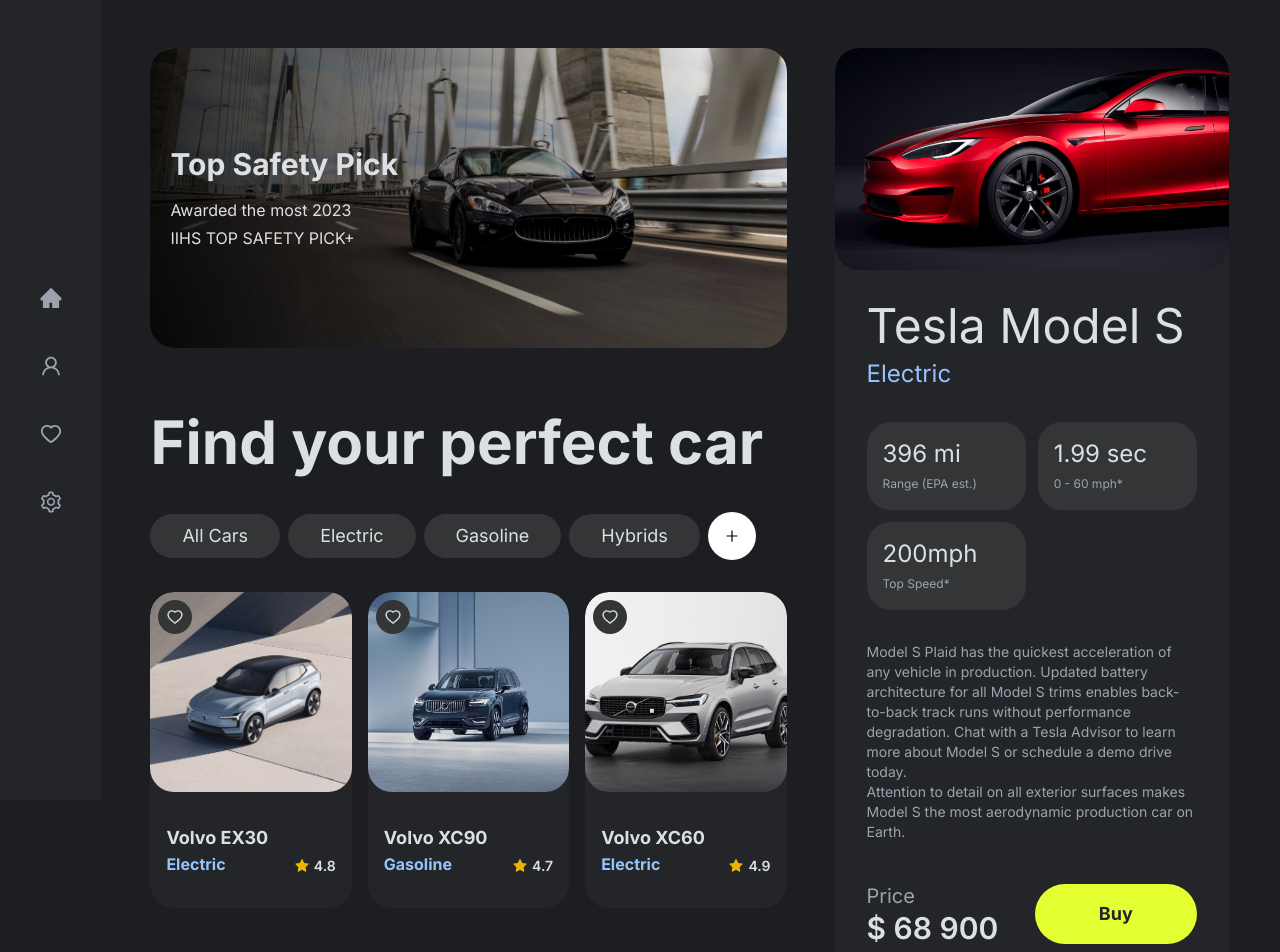
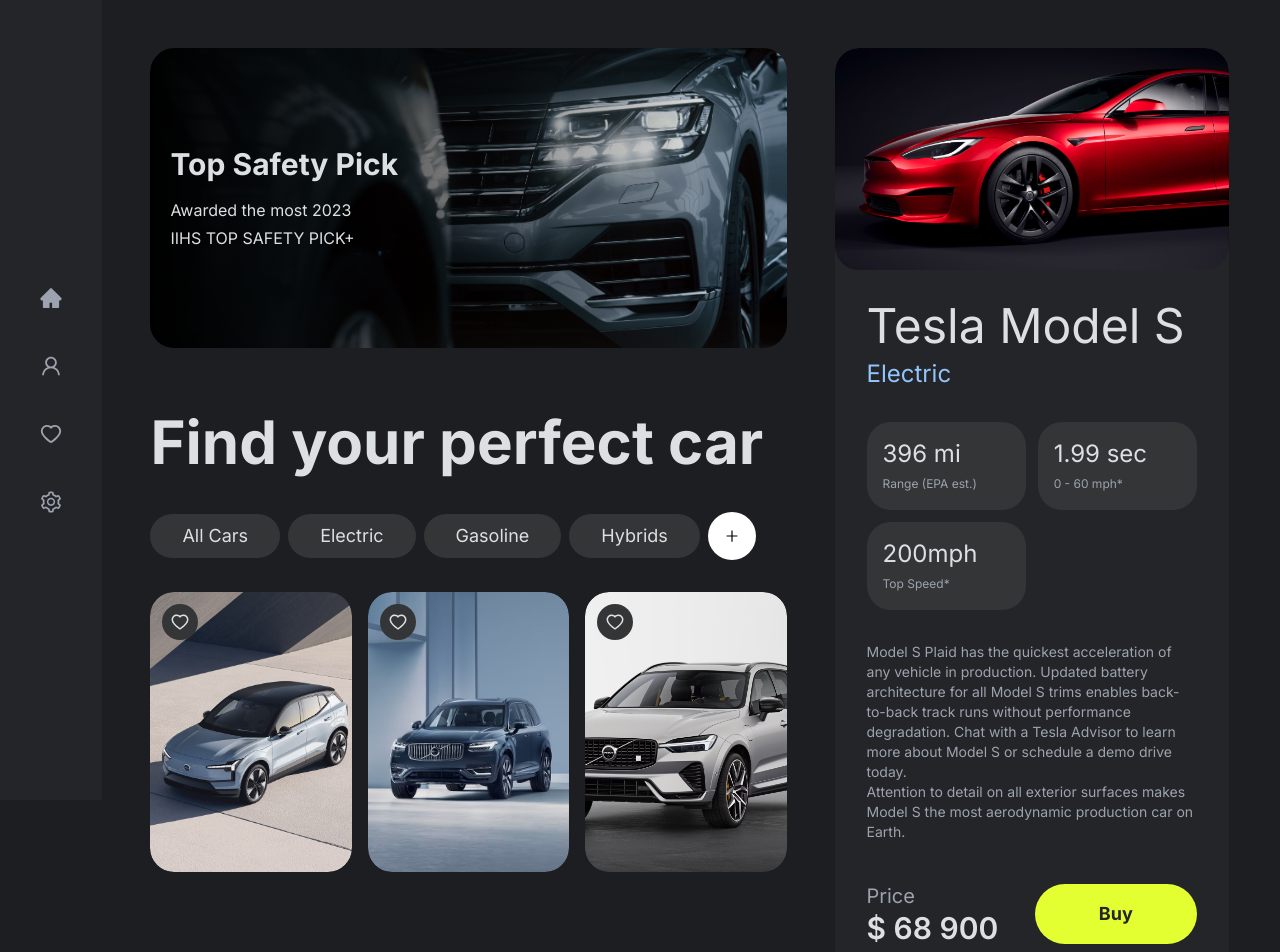
Before and after one commit to LuscaMelo/car-marketplace, a Next.js app: page / in a window 1280 px wide. Shown: the top 952 px of the page. Built offline with nearby package versions, Linux system fonts and the light colour scheme.

Commit message:
feature: add next-image

```diff
--- a/src/app/layout.tsx
+++ b/src/app/layout.tsx
@@ -14,11 +14,12 @@
 }: {
   children: React.ReactNode
 }) {
+
   return (
     <html lang="en">
       <body className={inter.className}>
         <div className='md:flex'>
-          <nav className='bg-secondary sticky top-0 w-[100%] h-[10vh] md:w-[8%] md:h-[100vh] z-50'>
+          <nav className='bg-dark md:bg-secondary sticky top-0 w-[100%] h-[10vh] md:w-[8%] md:h-[100vh] z-50'>
             <Sidebar />
           </nav>
           {children}
--- a/src/app/page.tsx
+++ b/src/app/page.tsx
@@ -1,6 +1,7 @@
 import { BigCard } from '@/components/BigCard'
 import { SmallCard } from '@/components/SmallCard'
 import { AiOutlinePlus } from 'react-icons/ai'
+import cars from '../mocks/cars.json'
 
 export default function Home() {
 
@@ -9,8 +10,8 @@
   return (
     <main className="xl:flex md:w-[88%]">
       <section className="xl:w-[65%] lg:p-12 md:p-8">
-        <div className='h-[500px] md:h-[300px] mb-16 md:rounded-3xl bg-[url("../../public/car-banner.jpg")] overflow-hidden bg-cover bg-center'>
-          <div className='flex flex-col justify-center h-full w-full bg-gradient-to-r from-[rgba(0,0,0,.85)] lg:to-[transparent] to-[rgba(0,0,0,.35)] pl-5'>
+        <div className='h-[400px] md:h-[300px] mb-16 md:rounded-3xl bg-[url("../../public/car-banner.jpg")] overflow-hidden bg-cover bg-center'>
+          <div className='flex flex-col justify-center h-full w-full bg-gradient-to-r from-[rgba(0,0,0)] lg:to-[transparent] to-[rgba(0,0,0,.15)] pl-5'>
             <h3 className='text-3xl font-bold'>Top Safety Pick</h3>
             <div className='mt-4'>
               <p>Awarded the most 2023</p>
@@ -20,7 +21,7 @@
         </div>
         <div className='px-7 md:px-0'>
           <h1 className="text-3xl lg:text-6xl font-bold">Find your perfect car</h1>
-          <ul className="flex flex-wrap gap-2 mt-10 mb-16 md:mb-0 items-center">
+          <ul className="flex flex-wrap gap-2 mt-10 md:mb-0 items-center">
             {carFilters.map((carFilter, index) => (
               <li key={index}>
                 <button className="bg-light text-sm md:text-md lg:text-lg p-2 px-8 rounded-full">{carFilter}</button>
@@ -34,9 +35,11 @@
           </ul>
         </div>
         <div className="grid grid-cols-1 md:grid-cols-2 lg:grid-cols-3 gap-8 md:gap-4 mt-8 w-full px-7 md:px-0">
-          <SmallCard image="volvo-ex30.jpg" name='Volvo EX30' type='Electric' ratio={4.8} />
-          <SmallCard image="volvo-xc90.jpg" name='Volvo XC90' type='Gasoline' ratio={4.7} />
-          <SmallCard image="volvo-xc60.jpg" name='Volvo XC60' type='Electric' ratio={4.9} />
+          {
+            cars.map(car => (
+              <SmallCard key={car.id} image={car.image} name={car.name} type={car.type} ratio={car.ratio} />
+            ))
+          }
         </div>
       </section>
 
--- a/src/components/BigCard.tsx
+++ b/src/components/BigCard.tsx
@@ -1,9 +1,10 @@
+import Image from 'next/image'
 import React from 'react'
 
 export const BigCard = () => {
     return (
         <div className='h-full bg-secondary rounded-3xl overflow-hidden'>
-            <img className='rounded-3xl hover:scale-[1.03] duration-300' src="tesla.jpg" alt="tesla car image" />
+            <Image height={600} width={600} className='rounded-3xl hover:scale-[1.03] duration-300' src="/tesla.jpg" alt="tesla car image" />
             <div className='p-8'>
                 <div>
                     <h3 className='text-3xl md:text-5xl mb-2'>Tesla Model S</h3>
--- a/src/components/Sidebar.tsx
+++ b/src/components/Sidebar.tsx
@@ -3,7 +3,7 @@
 
 export const Sidebar = () => {
 
-    const icons = [<AiFillHome key={1} />, <AiOutlineUser key={2} />, <AiOutlineHeart key={3} />, <AiOutlineSetting key={4} />]
+    const icons: React.JSX.Element[] = [<AiFillHome key={1} />, <AiOutlineUser key={2} />, <AiOutlineHeart key={3} />, <AiOutlineSetting key={4} />]
 
     return (
         <div className='flex items-center justify-end md:justify-center pr-6 md:pr-0 h-full w-full text-2xl z-10'>
--- a/src/components/SmallCard.tsx
+++ b/src/components/SmallCard.tsx
@@ -1,7 +1,10 @@
 "use client"
 
-import { useState } from 'react'
+import Image from 'next/image'
+import FavoriteContext from '@/contexts/FavoriteContext'
+import { useContext, useState } from 'react'
 import { AiFillStar, AiOutlineHeart, AiFillHeart } from 'react-icons/ai'
+
 
 export const SmallCard = (props: { image: string, name: string, type: string, ratio: number }) => {
 
@@ -12,21 +15,28 @@
     }
 
     return (
-        <div className="relative w-[100%] bg-secondary rounded-3xl overflow-hidden" >
-            <div className="absolute top-2 left-2 rounded-full p-2 bg-light cursor-pointer text-lg z-40" onClick={handleLike}>
+        <div className="relative w-[100%] bg-secondary rounded-3xl overflow-hidden h-[280px] cursor-pointer" >
+            <div className="absolute top-3 left-3 rounded-full p-2 bg-light cursor-pointer text-xl z-40" onClick={handleLike}>
                 {
                     like ? <AiFillHeart className="text-red-500" /> : <AiOutlineHeart />
                 }
             </div>
-            <img className="w-full h-[200px] object-cover rounded-3xl hover:scale-[1.03] duration-300" src={props.image} alt="volvo ex30 image" />
-            <div className="flex justify-between items-end p-4 py-8">
-                <div>
-                    <h4 className='font-bold text-lg'>{props.name}</h4>
-                    <p className='font-bold text-blue-300'>{props.type}</p>
-                </div>
-                <div className="flex items-center">
-                    <AiFillStar className='text-yellow-500 text-md' />
-                    <span className='text-sm ml-1 font-semibold'>{props.ratio}</span>
+            <Image fill className="w-full object-cover rounded-3xl" src={props.image} alt="volvo ex30 image" />
+            <div className='absolute h-full w-full bg-black opacity-0 hover:opacity-80 duration-300 rounded-3xl border-2 border-blue-200'>
+                <div className='flex flex-col justify-between p-10 mt-8'>
+                    <div className='flex w-full justify-between'>
+                        <div>
+                            <h4 className='font-bold text-lg text-white'>{props.name}</h4>
+                            <p className='font-bold text-blue-300'>{props.type}</p>
+                        </div>
+                        <div className="flex items-center mt-2">
+                            <AiFillStar className='text-yellow-500 text-md' />
+                            <span className='text-sm ml-1 font-semibold'>{props.ratio}</span>
+                        </div>
+                    </div>
+                    <div className='mt-8'>
+                        <button className='py-1 px-4 bg-blue-300 rounded-3xl text-black text-sm font-bold'>Order Now</button>
+                    </div>
                 </div>
             </div>
         </div>
--- /dev/null
+++ b/src/contexts/FavoriteContext.tsx
@@ -0,0 +1,5 @@
+import { createContext } from "react";
+
+const FavoriteContext = createContext({})
+
+export default FavoriteContext
--- /dev/null
+++ b/src/mocks/cars.json
@@ -0,0 +1,23 @@
+[
+    {
+        "id": "1",
+        "name": "Volvo EX30",
+        "type": "Electric",
+        "ratio": 4.8,
+        "image": "/volvo-ex30.jpg"
+    },
+    {
+        "id": "2",
+        "name": "Volvo XC90",
+        "type": "Gasoline",
+        "ratio": 4.7,
+        "image": "/volvo-xc90.jpg"
+    },
+    {
+        "id": "3",
+        "name": "Volvo XC60",
+        "type": "Electric",
+        "ratio": 4.9,
+        "image": "/volvo-xc60.jpg"
+    }
+]
--- a/tailwind.config.js
+++ b/tailwind.config.js
@@ -14,6 +14,7 @@
       },
       colors: {
         'secondary': '#242529',
+        'dark': '#0C0C0C',
         'light': '#333536',
         'electric': '#E3FF32',
       },
```
Also changed, not shown: public/car-banner.jpg.
